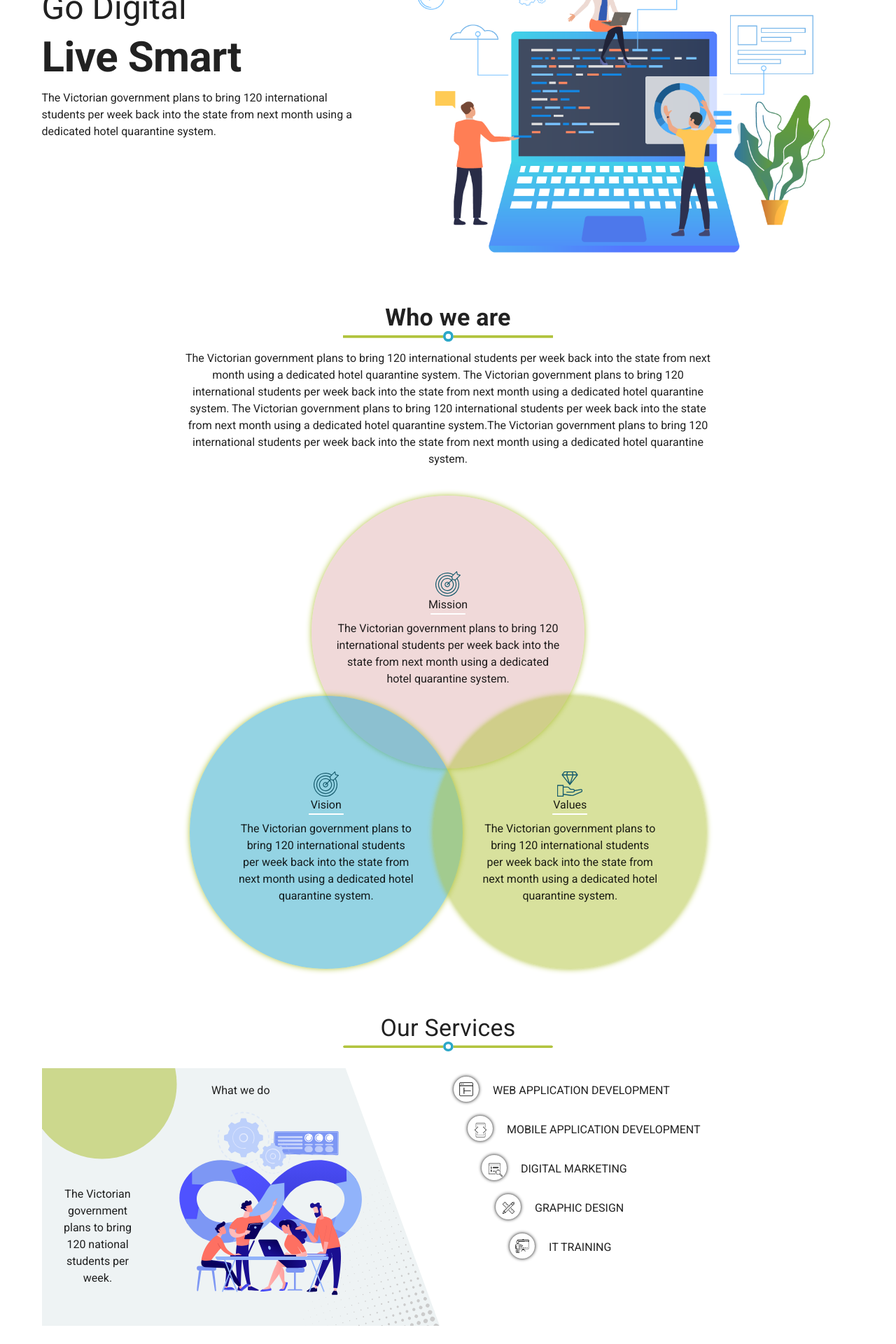
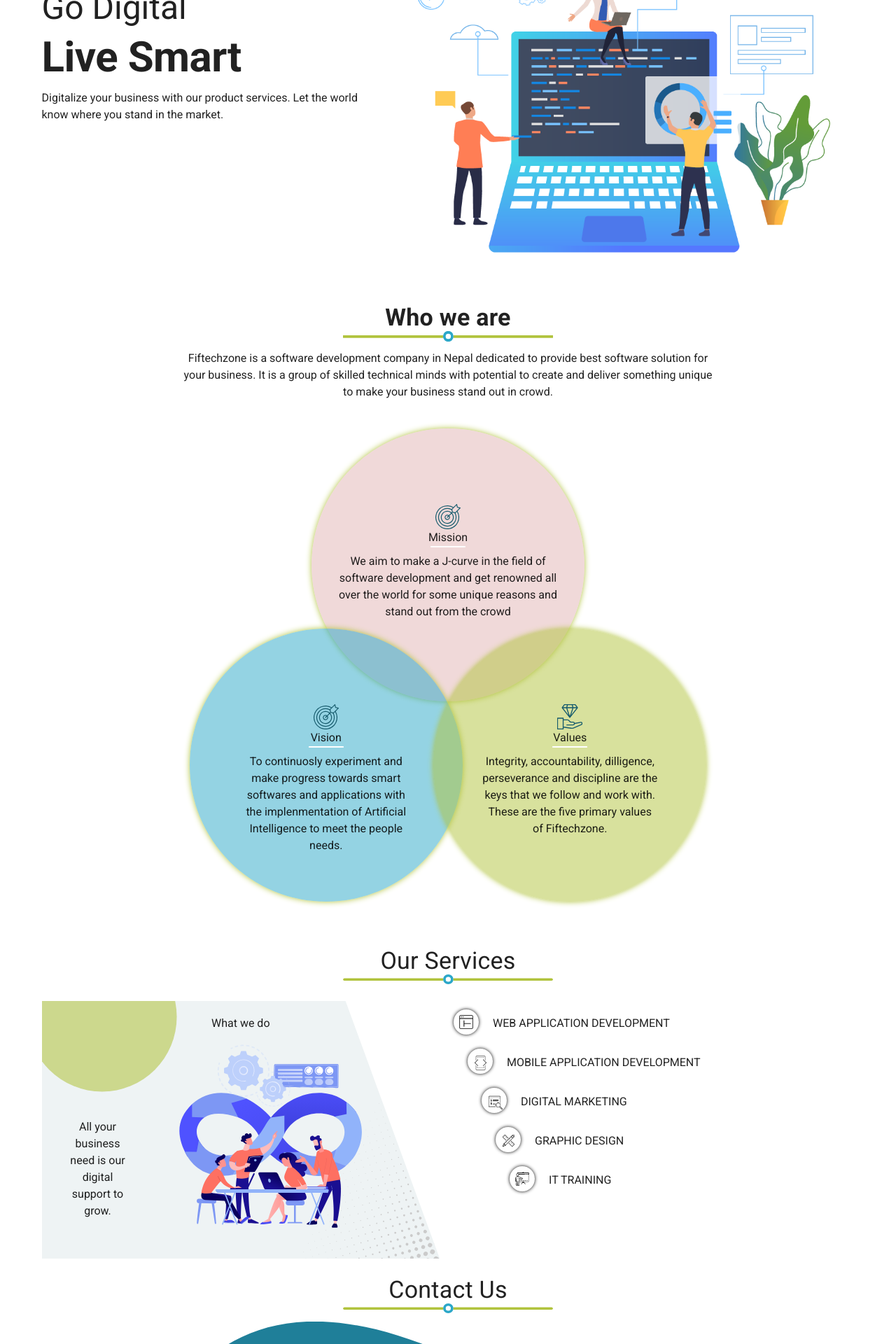
Before and after one commit to pashupatisah112/fiftechzone, a Nuxt app: page / in a window 1280 px wide. Shown: the part 220-2140 px from the top of the page at 70% size. Built offline with nearby package versions, Linux system fonts and the light colour scheme.

Commit message:
email recording update

```diff
--- a/components/about.vue
+++ b/components/about.vue
@@ -5,7 +5,10 @@
             <v-col cols="12" lg="8" md="10" align="center">
                 <p class="text-lg-h4 text-md-h4 text-sm-h5 head1 font-weight-bold  mb-0">Who we are</p>
                 <v-img :src="require('~/assets/line.svg')" max-width="300" class="mb-3"></v-img>
-                <p class="para-text2">The Victorian government plans to bring 120 international students per week back into the state from next month using a dedicated hotel quarantine system. The Victorian government plans to bring 120 international students per week back into the state from next month using a dedicated hotel quarantine system. The Victorian government plans to bring 120 international students per week back into the state from next month using a dedicated hotel quarantine system.The Victorian government plans to bring 120 international students per week back into the state from next month using a dedicated hotel quarantine system.</p>
+                <p class="para-text2">
+                    Fiftechzone is a software development company in Nepal dedicated to provide best software solution for your business. It is a group of skilled technical minds with
+                    potential to create and deliver something unique to make your business stand out in crowd.
+                </p>
             </v-col>
         </v-row>
         <v-row justify="center" class="mb-lg-n16 mb-md-n16">
@@ -16,7 +19,7 @@
                             <v-img :src="require('~/assets/mission-icon.svg')" class="icons"></v-img>
                             <p class="head2 mb-0">Mission</p>
                             <v-img :src="require('~/assets/white-line.svg')" width="50px" height="2px"></v-img>
-                            <p class="para-text2 mt-2">The Victorian government plans to bring 120 international students per week back into the state from next month using a dedicated hotel quarantine system. </p>
+                            <p class="para-text2 mt-2">We aim to make a J-curve in the field of software development and get renowned all over the world for some unique reasons and stand out from the crowd </p>
                         </v-col>
                     </v-row>
                 </div>
@@ -30,7 +33,7 @@
                             <v-img :src="require('~/assets/mission-icon.svg')" class="icons"></v-img>
                             <p class="head2 mb-0">Vision</p>
                             <v-img :src="require('~/assets/white-line.svg')" width="50px" height="2px"></v-img>
-                            <p class="para-text2 mt-2">The Victorian government plans to bring 120 international students per week back into the state from next month using a dedicated hotel quarantine system. </p>
+                            <p class="para-text2 mt-2">To continuosly experiment and make progress towards smart softwares and applications with the implenmentation of Artificial Intelligence to meet the people needs. </p>
                         </v-col>
                     </v-row>
                 </div>
@@ -42,7 +45,7 @@
                             <v-img :src="require('~/assets/values-icon.svg')" class="icons"></v-img>
                             <p class="head2 mb-0">Values</p>
                             <v-img :src="require('~/assets/white-line.svg')" width="50px" height="2px"></v-img>
-                            <p class="para-text2 mt-2">The Victorian government plans to bring 120 international students per week back into the state from next month using a dedicated hotel quarantine system. </p>
+                            <p class="para-text2 mt-2">Integrity, accountability, dilligence, perseverance and discipline are the keys that we follow and work with. These are the five primary values of Fiftechzone.</p>
                         </v-col>
                     </v-row>
 
--- a/components/contact.vue
+++ b/components/contact.vue
@@ -22,7 +22,7 @@
             <v-col cols="12" lg="4" md="4" align="center">
                 <v-icon color="icon" size="60">mdi-map-marker-radius</v-icon>
                 <p class="text1">Address</p>
-                <p class="text2">Gokaneshwor- 08, Narayantar<br>Kathmandu, Nepal</p>
+                <p class="text2">Gokarneshwor- 08, Narayantar<br>Kathmandu, Nepal</p>
             </v-col>
             <v-col cols="12" lg="4" md="4" align="center">
                 <v-icon color="icon" size="60">mdi-cellphone</v-icon>
@@ -39,10 +39,11 @@
             <v-img :src="require('~/assets/line2.svg')"></v-img>
         </v-row>
         <v-row>
-            <v-col cols="12" lg="4" md="4">
+            <v-col cols="12" lg="4" md="4" align="center">
                 <v-img :src="require('~/assets/logo.svg')" max-width="100"></v-img>
+                <p class="ma-2 para-text2">The best IT solution at your budget. We understand your business's economic as well as development needs and help you grow to peak.</p>
             </v-col>
-            <v-col cols="12" lg="4" md="4">
+            <v-col cols="12" lg="4" md="4" align="center">
                 <p class="text3">In collaboration with B.N. Holidays</p>
                 <iframe src="https://www.google.com/maps/embed?pb=!1m18!1m12!1m3!1d3270.714801597472!2d85.37758721668112!3d27.72601072774173!2m3!1f0!2f0!3f0!3m2!1i1024!2i768!4f13.1!3m3!1m2!1s0x39eb1bf6389b009d%3A0x503fb4562b5aa4ec!2sBN%20Holidays!5e0!3m2!1sen!2snp!4v1632648813570!5m2!1sen!2snp" style="border:none" allowfullscreen="" loading="lazy"></iframe>
             </v-col>
@@ -50,8 +51,11 @@
                 <p class="text3">Subscribe Newsletter</p>
                 <p class="para-text2">Subscribe our newsletter to get latest updates.</p>
                 <v-row class="px-2">
-                    <v-text-field rounded dense solo flat outlined placeholder="Enter yout email"></v-text-field>
-                    <v-btn rounded class="text-capitalize float-right" dark color="icon">Subscribe</v-btn>
+                    <v-form v-model="valid" ref="form">
+                        <v-text-field v-model="email" :rules="[validRules.required,validRules.validEmail]" rounded dense solo flat outlined placeholder="Enter yout email"></v-text-field>
+
+                    </v-form>
+                    <v-btn rounded class="text-capitalize float-right" dark color="icon" @click="send">Subscribe</v-btn>
                 </v-row>
                 <p class="text3">Follow us</p>
                 <v-row class="px-2">
@@ -68,8 +72,39 @@
             </v-col>
         </v-row>
     </v-container>
+    <v-alert v-model="alert" type="success" dense style="position:fixed;top:5px;right:5px">
+        Your email has been recorded.
+        <v-btn icon @click="alert=false">
+            <v-icon>mdi-close</v-icon>
+        </v-btn>
+    </v-alert>
 </div>
 </template>
+
+<script>
+export default {
+    data() {
+        return {
+            valid: true,
+            email: '',
+            validRules: {
+                required: value => !!value || "Required.",
+                validEmail: v => /.+@.+\..+/.test(v) || "E-mail must be valid",
+            },
+            alert:false
+
+        }
+    },
+    methods: {
+        send() {
+            if (this.$refs.form.validate()) {
+                this.alert=true
+                this.email=''
+            }
+        }
+    }
+}
+</script>
 
 <style lang="scss">
 .text1 {
--- a/components/main.vue
+++ b/components/main.vue
@@ -5,7 +5,7 @@
             <v-col cols="12" lg="5" md="12" style="margin-top:10%">
                 <p class="text-lg-h3 text-md-h3 text-h4">Go Digital</p>
                 <p class="text-lg-h2 text-lg-h2 text-h3 font-weight-bold">Live Smart</p>
-                <p class="para-text">The Victorian government plans to bring 120 international students per week back into the state from next month using a dedicated hotel quarantine system.</p>
+                <p class="para-text">Digitalize your business with our product services. Let the world know where you stand in the market.</p>
             </v-col>
             <v-col cols="12" lg="7" md="12">
                 <v-img :src="require('~/assets/dev-image.svg')"></v-img>
--- a/components/service.vue
+++ b/components/service.vue
@@ -13,7 +13,7 @@
                 <v-img :src="require('~/assets/service.svg')">
                     <p class="head2 ma-5">What we do</p>
                     <div style="position:absolute;bottom:10px;width:100px;margin:30px">
-                        <p class="para-text2">The Victorian government plans to bring 120 national students per week. </p>
+                        <p class="para-text2">All your business need is our digital support to grow. </p>
                     </div>
                 </v-img>
             </v-col>
```
